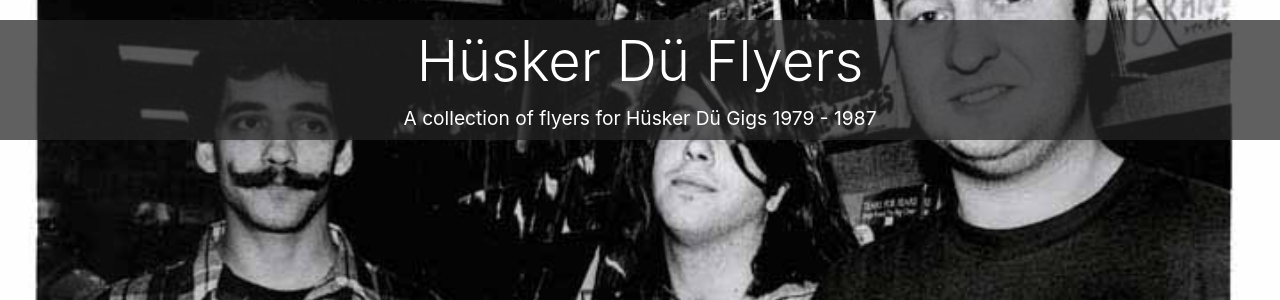
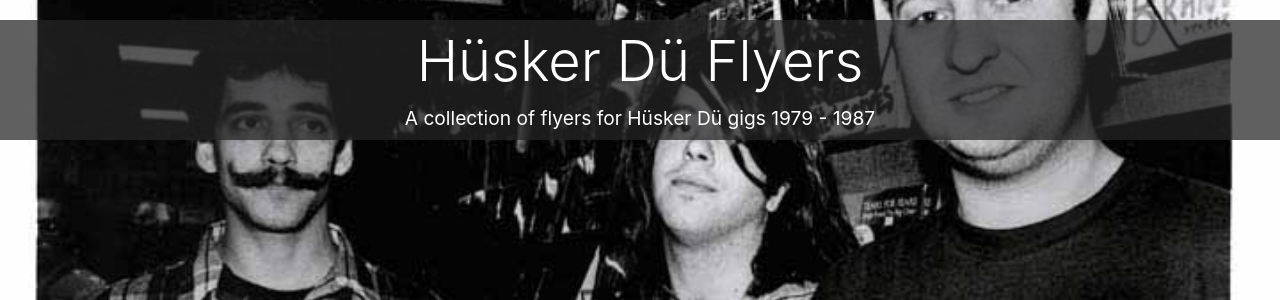
Before and after one commit to cbeyer-umd/Husker-Du-Flyers, a Jekyll site: the page built from index.md, in a window 1280 px wide. Shown: the part 210-510 px from the top of the page. Built offline with Jekyll 4.4.1, drawn with Linux system fonts in a browser that asks for light colours.

```diff
--- a/_config.yml
+++ b/_config.yml
@@ -22,7 +22,7 @@ source-code: https://github.com/CollectionBuilder/collectionbuilder-gh
 # title of site appears in banner
 title: Hüsker Dü Flyers
 # tagline, a short phrase that will appear throughout the site in the top banner
-tagline: A collection of flyers for Hüsker Dü Gigs 1979 - 1987
+tagline: A collection of flyers for Hüsker Dü gigs 1979 - 1987
 # description appears in meta tags and other locations
 # this description might appear in search result lists, keep around 160 characters max
 description: "A digital collection of Hüsker Dü gig flyers from 1979 through 1987 - Thanks to Paul Hilcoff / thirdav.com"
```
